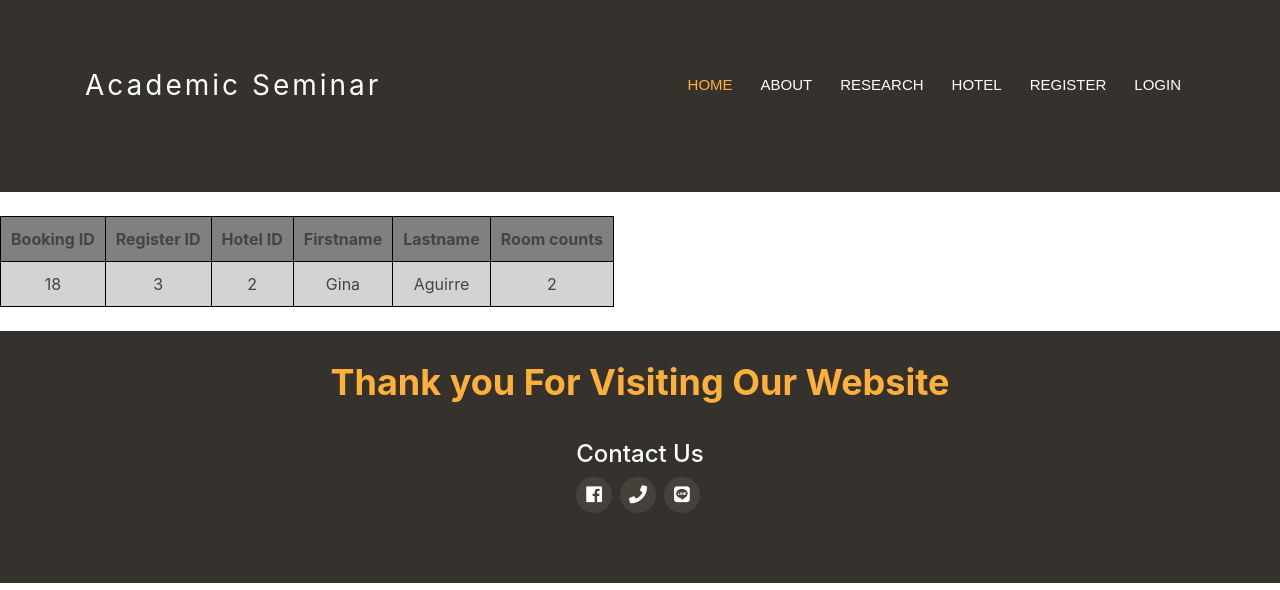
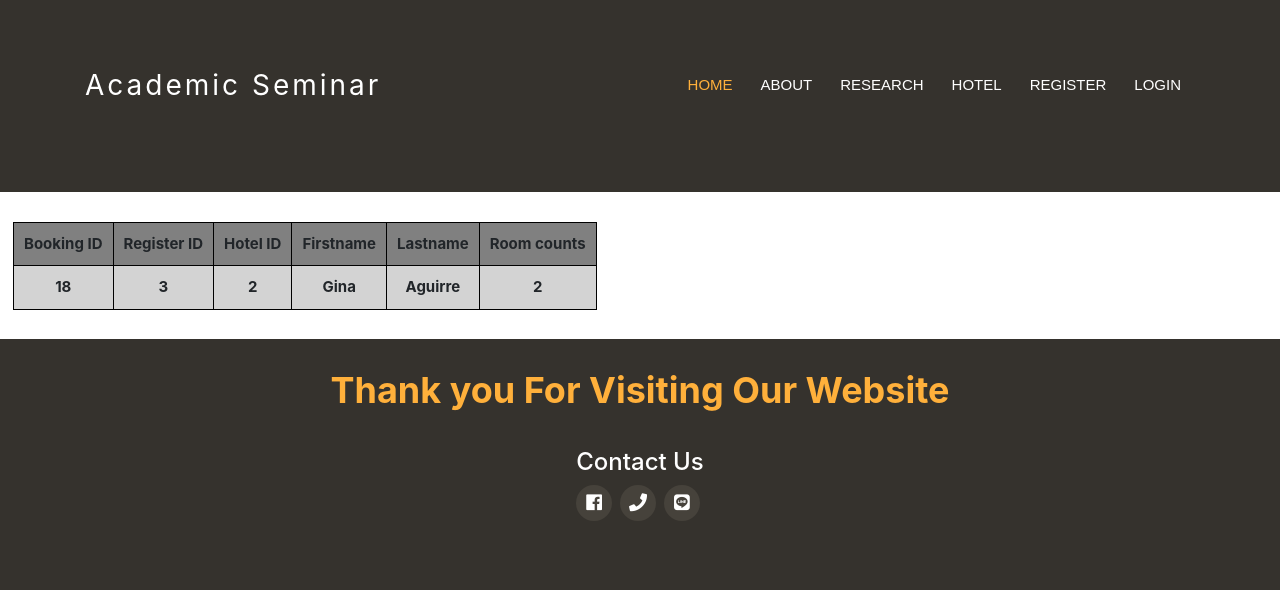
Before and after one commit to axzessjr/IS411-Final_Project, a PHP site: page /view_hotel.php?register_id=3 in a window 1280 px wide. Shown: the top 590 px of the page. Run offline with PHP 8.4, Linux system fonts and the light colour scheme; data comes from the database, SQL or seed files in the repository; some libraries are stand-ins or nearby versions.

Commit message:
Update view_hotel.php

```diff
--- a/view_hotel.php
+++ b/view_hotel.php
@@ -9,7 +9,7 @@ $sql = "SELECT * FROM booking WHERE register_id = '$register_id'";
 $dbselect = mysqli_query($connect, $sql)
     or die("Problem reading table: " . mysqli_error($connect));
 ?>
-<div><br>
+<div class="btn" ><br>
 <?php
 echo "<table>";
 echo "<tr><th>Booking ID</th>";
```
